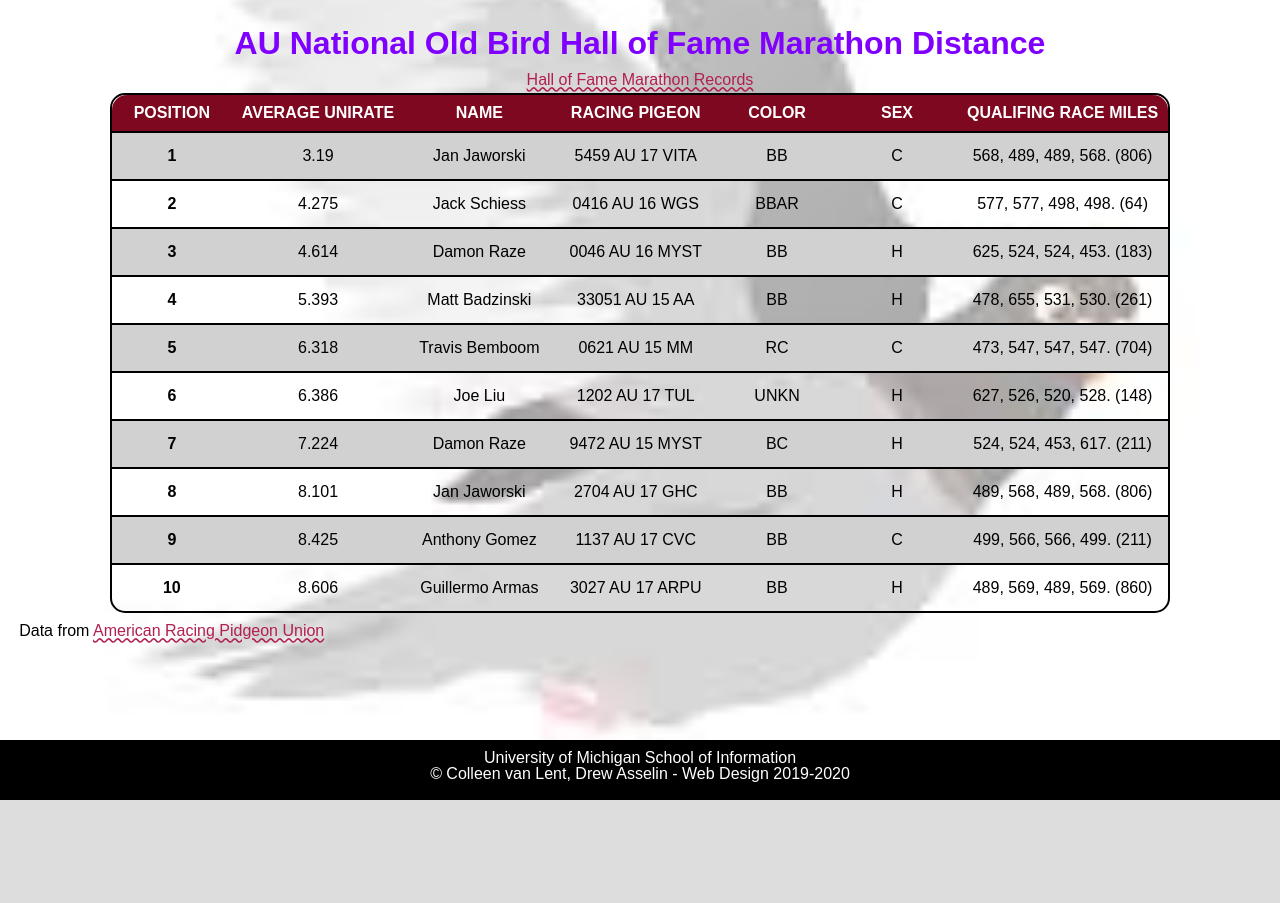
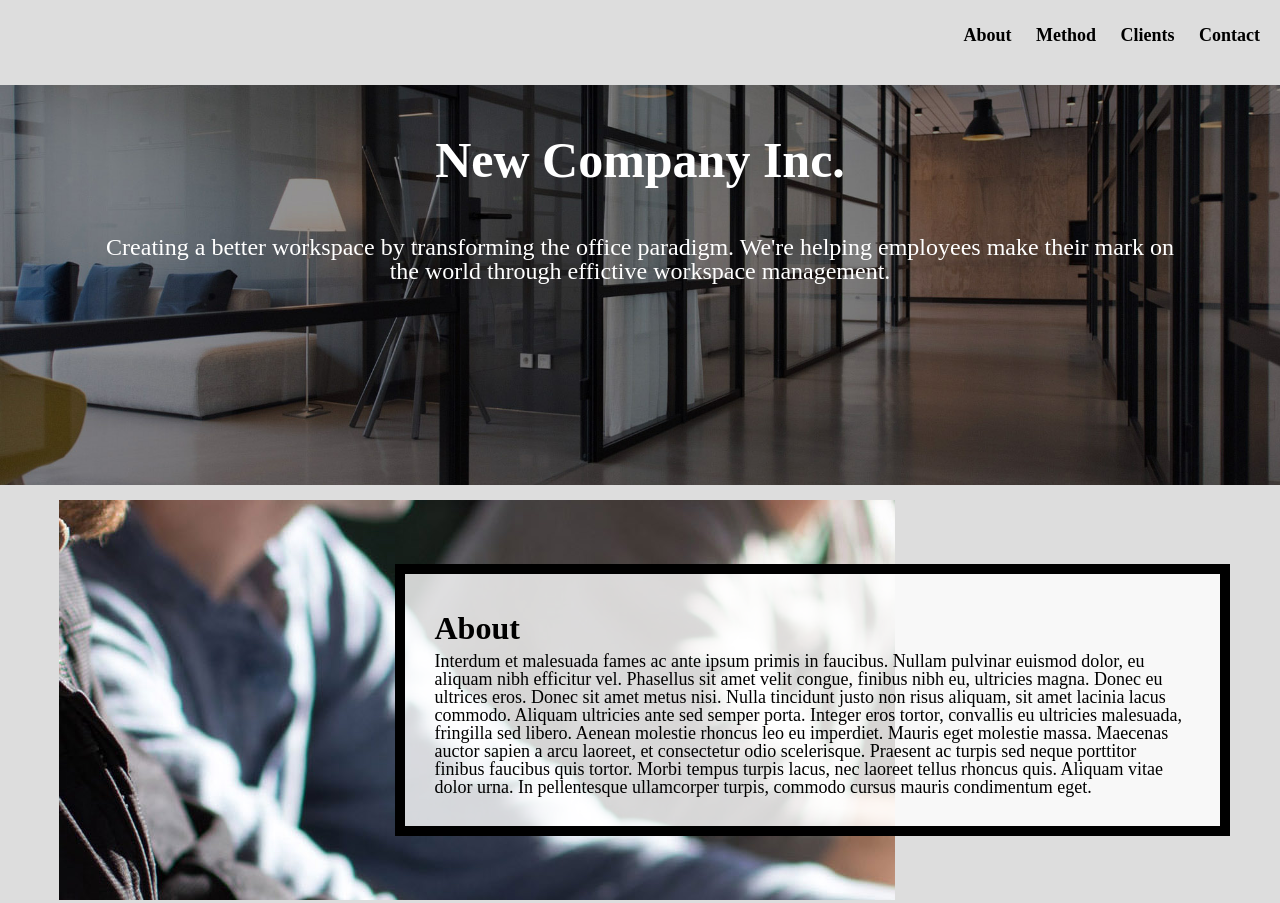
Before and after one commit to kaavyasamu/homework4, a plain HTML site: page index.html in a window 1280 px wide. Shown: the top 903 px of the page. Before the commit the page ends 800 px from the top, so only its background shows below. Drawn offline with Linux system fonts and the light colour scheme; a web font is replaced by a local one.

Commit message:
Add files via upload

```diff
--- a/css/style.css
+++ b/css/style.css
@@ -1,125 +1,180 @@
-/*STARTER CODE*/
-
-/*
-We have started some of the selectors for you.
-For others we have provided hints on what the selectors should be.
-There are some missing selectors.
-
-Make sure to learn what the starter code does!!
-*/
+html{
+    scroll-behavior: smooth;
+}
 
 body{
-  color: solid #000000;
-  font-family:'Andika', sans-serif;
-  font-size: 16px;
-  margin: 1.2em;
-  background-size: cover ;
-  background-position: center;
-  background-image: url("../images/pigeon-background.JPEG");
-  background-repeat: no-repeat;
-  background-color: #DDDDDD;
-}
-
-main{
-  margin-bottom: 100px;
+  background-color: #ddd;
+  font-size: 18px;
+  margin: 0;
+  padding: 0;
 }
 
 h1{
-  color: #8000FF;
-  font-size: 2em;
-  line-height: 1.5;
+  font-size: 50px;
+  line-height: 1;
+  padding: 50px 0;
   text-align: center;
 }
 
-caption{
-  margin:5px 0px;
+h2{
+  font-size: 32px;
+  line-height: 1.5;
 }
 
-p{
-  font-size: 16px;
-  color:solid #000000;
-  padding-top: 10px;
+nav li{
+  display:inline;
+  padding-right:20px;
 }
 
-a:link{
-  font-size: 16px;
-  color: #B21F50;
-  text-decoration-style: wavy;
+nav a{
+  color: #000000;
+  font-weight: bold;
+  text-decoration: none;
 }
 
-table{
-    border: 2px solid #000000;
-    margin: 0 auto;
-    border-radius: 15px;
-    border-collapse: separate;
+nav a:hover{
+  text-decoration: underline;
 }
 
-thead th:first-child{
-  border-radius:15px 0 0 0;
+.skip a{
+  background: #FFFFFF;
+  left: 0;
+  padding: 6px;
+  -webkit-transition: top 1s ease-out;
+  transition: top 1s ease-out;
+  z-index: 1;
+  position: absolute;
+  top: -40px;
+  overflow: hidden;
 }
 
-thead th:last-child{
-  border-radius: 0 15px 0 0;
+/* https://accessibility.psu.edu/skipnav/skiplinks/ */
+
+.skip a:focus, .skip a:active{
+  position: relative;
+  overflow: visible;
+  top:0;
+  left:0;
+  border: 2px solid #000000;
 }
 
-tbody tr:last-child th:first-child{
-  border-bottom-left-radius: 15px;
-
+footer{
+  background-color: #000000;
+  color: #FFFFFF;
+  grid-column: 1 / -1;  /*Can you explain what this does?*/
+  grid-row: 7 / auto;   /*Can you rewrite it?*/
+  padding-top: 30px;
+  text-align: center;
 }
 
-tbody tr:last-child td:last-child{
-  border-bottom-right-radius: 15px;
-}
-
-.colhead{
-  background-color: #7e0820;
-  color:  #FFFFFF;
-  min-width: 100px;
-  padding: 10px;
-  text-align: center;
-  text-transform: uppercase;
-}
-.rowhead{
-  border-top: 2px solid #000000;
-}
-
-/* tr{
-} */
-
-td{
-  padding: 15px;
-  text-align: center;
-  border-top: 2px solid #000000;
-
-}
-/*
-tr{
-  border: 2px solid black;
-} */
-
-tr:nth-child(odd){
-  background-color: #D1D1D1;
-}
-
-tr:nth-child(even){
-  background-color: transparent;
-}
-
-tr:hover{
-  background-color: rgba(126, 8, 32, .5);;
+nav{
+  background-color: #ddd;
+  padding: 20px 0;
+  text-align: left;
+  grid-row: 1/-1;
 }
 
 *:focus{
   border: 2px solid #000000;
 }
 
-footer{
-  position:fixed;
-  left:0px;
-  bottom:0px;
-  width:100%;
-  background:#000000;
-  text-align:center;
+header{
+  background-attachment: fixed; /* Parallax effect */
+  background-position: center;  /* Parallax effect */
+  background-repeat: no-repeat; /* Parallax effect */
+  background-size: cover;       /* Parallax effect */
   color: #FFFFFF;
-  min-height: 60px;
+  height: 400px;                /* Parallax effect */
+  background-image: url("../images/header.jpg");
+  grid-column: 1/-1;
+  grid-row: 2;
 }
+
+header p{
+  color: #FFFFFF;
+  font-size: 24px;
+  padding: 0 100px;
+  text-align: center;
+}
+
+.container{
+  display: grid;
+  grid-template-columns: 100px 400px 100px;
+  grid-template-rows: 30px 5 auto 100px;
+  grid-row-gap: 15px;
+}
+
+nav{
+  grid-row: 1/1;
+  grid-column: 1/-1;
+}
+
+.about, .method, .clients, .contact{
+  grid-column: 2/span 1;
+
+}
+
+.about-image, .method-image, .clients-image, .contact-image{
+  grid-column: 1/-1;
+  max-height: 700px;
+  overflow: hidden;
+}
+
+.about, .about-image{
+  grid-row: 3/span 1;
+}
+
+.method, .method-image{
+  grid-row: 4/span 1;
+}
+
+.clients, .clients-image{
+  grid-row: 5/span 1;
+}
+
+.contact, .contact-image{
+  grid-row: 6/span 1;
+}
+
+.text-block{
+  background-color: rgba(255, 255, 255, .8);
+  border: 10px solid #000000;
+  padding: 30px;
+  justify-self: center;
+  align-self: center;
+}
+
+@media all and (min-width: 800px){
+
+  .container{
+  grid-template-columns: 59px auto 500px auto 50px;
+  grid-template-rows: 70px 400px 400px 400px 400px 400px 100px;
+  }
+
+  nav{
+    background-color: #ddd;
+    text-align: right;
+    padding: 35px 0px;
+    align-self: center;
+  }
+
+  .about, .clients, .method-image, .contact-image{
+    grid-column: 3/span 2;
+  }
+
+  .about-image, .clients-image, .method, .contact{
+    grid-column: 2/span 2;
+    }
+
+}  /*End the media query*/
+
+@media screen and (prefers-reduced-motion: reduce){
+  html{
+      scroll-behavior: auto; /* Removes scroll animation */
+  }
+
+  .skip a{
+    -webkit-transition: none;
+    transition: none;
+  }
+}
--- a/index.html
+++ b/index.html
@@ -1,151 +1,65 @@
 <!DOCTYPE html>
 <html lang="en">
   <head>
-    <meta charset="UTF-8">
+    <meta charset="utf-8">
+    <meta name="viewport" content="width=device-width, initial-scale=1.0">
     <link rel="stylesheet" type="text/css" href="css/html5reset.css">
     <link rel="stylesheet" type="text/css" href="css/style.css">
-    <link href="https://fonts.googleapis.com/css?family=Andika&display=swap" rel="stylesheet">
-    <link rel="shortcut icon" type="image/png" href="images/pigeon-icon.png"/>
-
-
-    <!-- Image by <a href="https://pixabay.com/users/chiplanay-1971251/?utm_source=link-attribution&amp;utm_medium=referral&amp;utm_campaign=image&amp;utm_content=3303111">chiplanay</a> from <a href="https://pixabay.com/?utm_source=link-attribution&amp;utm_medium=referral&amp;utm_campaign=image&amp;utm_content=3303111">Pixabay</a> -->
-    <title>AU National Old Bird Hall of Fame Marathon Distance</title>
+    <title>New Company Inc.</title>
   </head>
-  <!-- ***************************************
-  * Tips!
-  *
-  * Remember there are two parts of a table - thead and tbody!
-  *        This will be helpful to remember when making rounded corners.
-  *
-  * Classes that are in-line are helpful for formatting the parts you want.
-  *        But what if you want to format something programmatically? Remember Psuedoclasses!
-  *
-  * Setting background images in CSS can be alittle tricky. Double-check the formatting!
-  *        It works a litle differently than adding images in HTML
-  *
-  * Remember you want the footer to always be at the very bottom of the page.
-  *        Remember the different kinds of positining. You also might want to look at the margins for the main section!
-  *
-  * Using web fonts requires two parts - one goes in the HTML and one goes in the CSS
-  *
-  * You can do it! (*•̀ᴗ•́*)و
-  ******************************************** -->
   <body>
-    <header>
-      <h1>AU National Old Bird Hall of Fame Marathon Distance</h1>
+    <main>
+    <div class="skip"><a href="#main">Skip to Main Content</a></div>
+    <div class="container">
+      <nav>
+        <ul>
+          <li><a href="#about">About</a></li>
+          <li><a href="#method">Method</a></li>
+          <li><a href="#clients">Clients</a></li>
+          <li><a href="#contact">Contact</a></li>
+        </ul>
+      </nav>
+      <header id="main">
+    <h1>New Company Inc.</h1>
+    <p>Creating a better workspace by transforming the office paradigm. We're helping employees make their mark on the world through effictive workspace management.</p>
     </header>
-    <main>
-      <table>
-        <caption><a href = "https://pigeon-ndb.com/results/">Hall of Fame Marathon Records</a></caption>
-      <thead>
-        <tr>
-          <th scope="col" class="colhead">Position</th>
-          <th scope="col" class="colhead">Average Unirate</th>
-          <th scope="col" class="colhead">Name</th>
-          <th scope="col" class="colhead">Racing Pigeon</th>
-          <th scope="col" class="colhead">Color</th>
-          <th scope="col" class="colhead">Sex</th>
-          <th scope="col" class="colhead">Qualifing Race Miles</th>
-        </tr>
-      </thead>
-      <tbody>
-       <tr>
-         <th scope="row" class="rowhead">1</th>
-         <td>3.19</td>
-         <td>Jan Jaworski</td>
-         <td>5459 AU 17 VITA</td>
-         <td>BB</td>
-         <td>C</td>
-         <td>568, 489, 489, 568. (806)</td>
-       </tr>
-       <tr>
-         <th scope="row" class="rowhead">2</th>
-         <td>4.275</td>
-         <td>Jack Schiess</td>
-         <td>0416 AU 16 WGS</td>
-         <td>BBAR</td>
-         <td>C</td>
-         <td>577, 577, 498, 498. (64)</td>
-       </tr>
-       <tr>
-         <th scope="row" class="rowhead">3</th>
-         <td>4.614</td>
-         <td>Damon Raze</td>
-         <td>0046 AU 16 MYST</td>
-         <td>BB</td>
-         <td>H</td>
-         <td>625, 524, 524, 453. (183)</td>
-       </tr>
-       <tr>
-         <th scope="row" class="rowhead">4</th>
-         <td>5.393</td>
-         <td>Matt Badzinski</td>
-         <td>33051 AU 15 AA</td>
-         <td>BB</td>
-         <td>H</td>
-         <td>478, 655, 531, 530. (261)</td>
-       </tr>
-       <tr>
-         <th scope="row" class="rowhead">5</th>
-         <td>6.318</td>
-         <td>Travis Bemboom</td>
-         <td>0621 AU 15 MM</td>
-         <td>RC</td>
-         <td>C</td>
-         <td>473, 547, 547, 547. (704)</td>
-       </tr>
-       <tr>
-         <th scope="row" class="rowhead">6</th>
-         <td>6.386</td>
-         <td>Joe Liu</td>
-         <td>1202 AU 17 TUL</td>
-         <td>UNKN</td>
-         <td>H</td>
-         <td>627, 526, 520, 528. (148)</td>
-       </tr>
-       <tr>
-         <th scope="row" class="rowhead">7</th>
-         <td>7.224</td>
-         <td>Damon Raze</td>
-         <td>9472 AU 15 MYST</td>
-         <td>BC</td>
-         <td>H</td>
-         <td>524, 524, 453, 617. (211)</td>
-       </tr>
-       <tr>
-         <th scope="row" class="rowhead">8</th>
-         <td>8.101</td>
-         <td>Jan Jaworski</td>
-         <td>2704 AU 17 GHC</td>
-         <td>BB</td>
-         <td>H</td>
-         <td>489, 568, 489, 568. (806)</td>
-       </tr>
-       <tr>
-         <th scope="row" class="rowhead">9</th>
-         <td>8.425</td>
-         <td>Anthony Gomez</td>
-         <td>1137 AU 17 CVC</td>
-         <td>BB</td>
-         <td>C</td>
-         <td>499, 566, 566, 499. (211)</td>
-       </tr>
-       <tr>
-         <th scope="row" class="rowhead">10</th>
-         <td>8.606</td>
-         <td>Guillermo Armas</td>
-         <td>3027 AU 17 ARPU</td>
-         <td>BB</td>
-         <td>H</td>
-         <td>489, 569, 489, 569. (860)</td>
-       </tr>
-      </tbody>
-    </table>
-    <p class="datacite">Data from <a href="https://pigeon-ndb.com/results/hof">American Racing Pidgeon Union</a></p>
-    </main>
+    <div class="about-image">
+      <img src="images/about.jpg" alt="Person with pen sitting next to other person."/>
+    </div>
+    <div class="about text-block">
+      <a id="about"></a>
+      <h2>About</h2>
+      <p>Interdum et malesuada fames ac ante ipsum primis in faucibus. Nullam pulvinar euismod dolor, eu aliquam nibh efficitur vel. Phasellus sit amet velit congue, finibus nibh eu, ultricies magna. Donec eu ultrices eros. Donec sit amet metus nisi. Nulla tincidunt justo non risus aliquam, sit amet lacinia lacus commodo. Aliquam ultricies ante sed semper porta. Integer eros tortor, convallis eu ultricies malesuada, fringilla sed libero. Aenean molestie rhoncus leo eu imperdiet. Mauris eget molestie massa. Maecenas auctor sapien a arcu laoreet, et consectetur odio scelerisque. Praesent ac turpis sed neque porttitor finibus faucibus quis tortor. Morbi tempus turpis lacus, nec laoreet tellus rhoncus quis. Aliquam vitae dolor urna. In pellentesque ullamcorper turpis, commodo cursus mauris condimentum eget.</p>
+    </div>
+    <div class="method-image">
+      <img src="images/method.jpg" alt="Notebooks and other materials on table with hand resting on notebook."/>
+    </div>
+    <div class="method text-block">
+      <a id="method"></a>
+      <h2>Method</h2>
+      <p>Praesent eu lorem sed eros pellentesque tincidunt. Duis nec dapibus dui. Curabitur cursus dapibus lectus, at molestie ipsum hendrerit eget. Aliquam magna ipsum, gravida et ligula id, tincidunt facilisis arcu. In blandit, magna a pretium mollis, mauris odio cursus eros, tempor rutrum diam est non enim. Nunc porttitor imperdiet placerat. Mauris aliquam, purus nec viverra placerat, ipsum est sollicitudin ipsum, vel lacinia justo justo rutrum libero.</p>
+    </div>
+    <div class="clients-image">
+      <img src="images/clients.jpg" alt="Man sitting at table with books."/>
+    </div>
+    <div class="clients text-block">
+      <a id="clients"></a>
+      <h2>Clients</h2>
+      <p>Nullam accumsan efficitur accumsan. Nunc arcu ante, iaculis nec leo vel, iaculis cursus odio. Vestibulum at elit eu nisi finibus placerat ac a lorem. Donec congue iaculis quam, non tempor ipsum accumsan et. Duis risus tellus, maximus sit amet varius pulvinar, faucibus in orci. Morbi ac placerat lectus. Sed leo augue, fringilla eu viverra auctor, dapibus vitae odio. Quisque non porttitor sem, vitae dictum tortor. Maecenas interdum sollicitudin mattis. Pellentesque accumsan elit eget placerat finibus. Phasellus eget elit quis est mattis porta non non metus. Pellentesque lacus dui, tempor ac elit at, convallis ultricies velit. Fusce viverra dui dui, vitae feugiat erat ornare sit amet. Maecenas diam ligula, venenatis id dignissim et, convallis non tellus. Aenean vehicula laoreet vehicula.</p>
+    </div>
+    <div class="contact-image">
+      <img src="images/contact.jpg" alt="Man speaking on the phone."/>
+    </div>
+    <div class="contact text-block">
+      <a id="contact"></a>
+      <h2>Contact</h2>
+      <p>Etiam dolor ex, vehicula nec augue in, lobortis volutpat turpis. Pellentesque vel vestibulum metus. Nam luctus porta sapien a malesuada. Nunc porttitor imperdiet placerat. Mauris aliquam, purus nec viverra placerat, ipsum est sollicitudin ipsum, vel lacinia justo justo rutrum libero.</p>
+    </div>
     <footer>
       <p>University of Michigan School of Information <br/>
         &copy; Colleen van Lent, Drew Asselin - Web Design 2019-2020</p>
     </footer>
+    </div>
+  </main>
   </body>
 </html>
```
Also changed, not shown: 1 other file.
